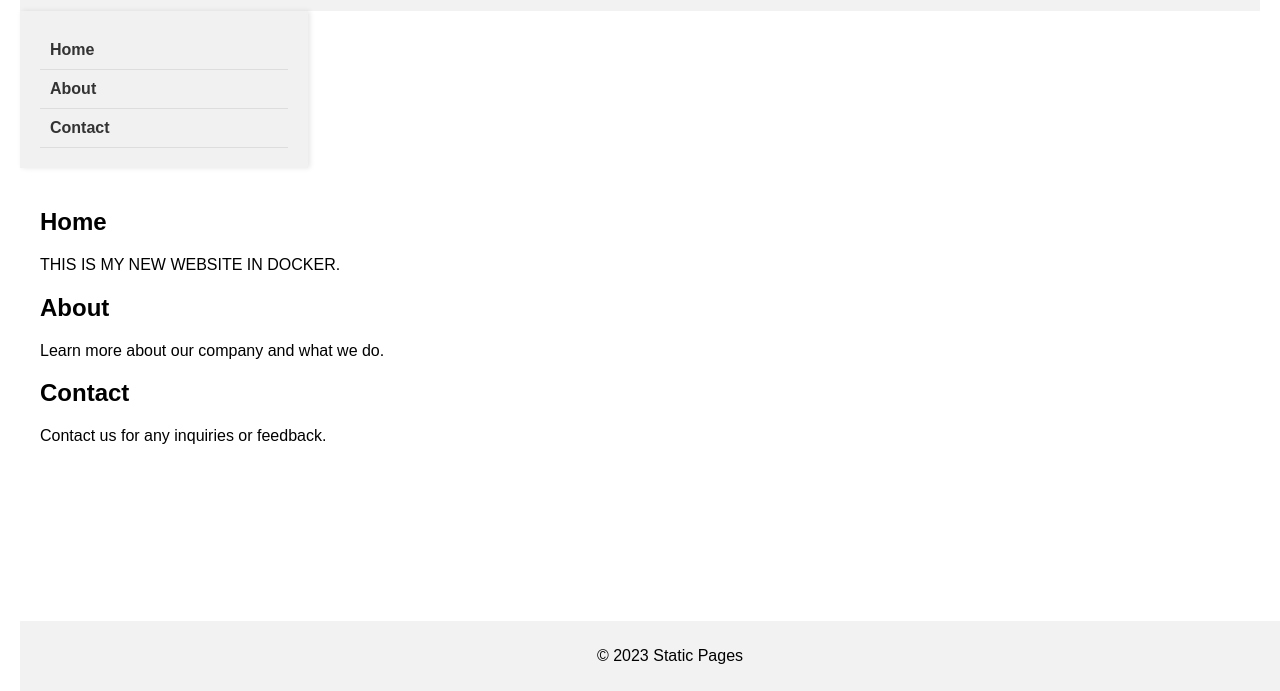
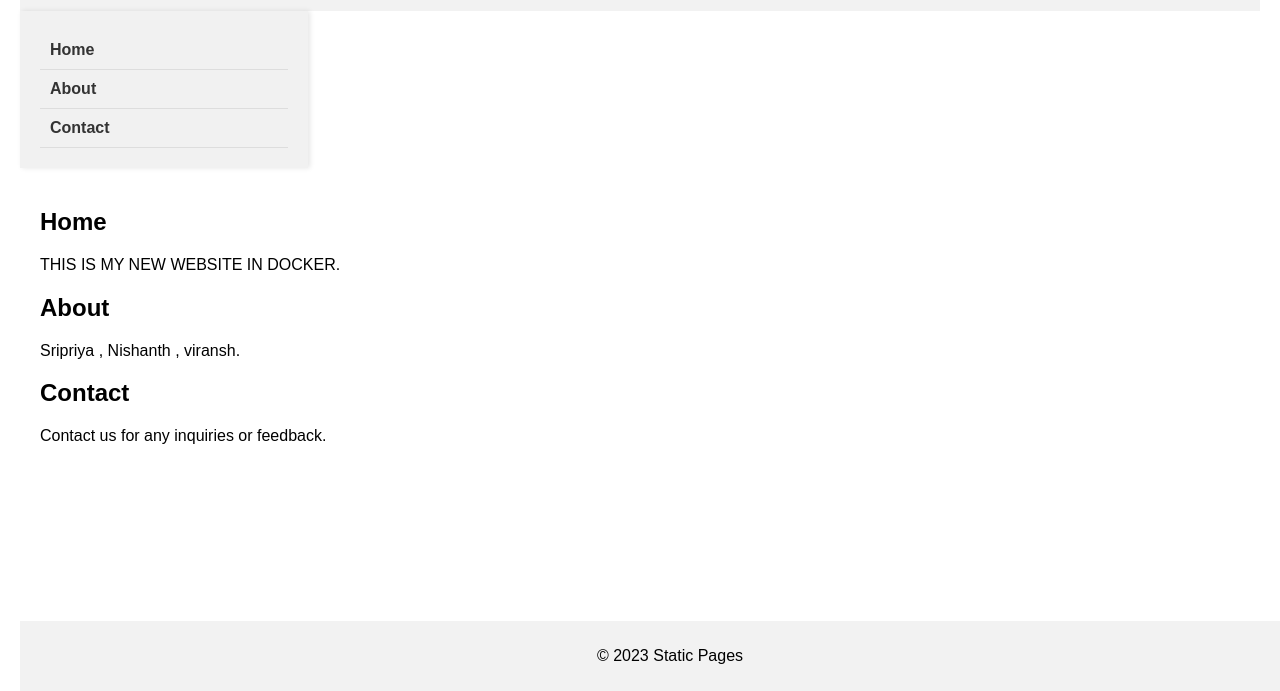
Before and after one commit to SUJANDEMO/Jenkins_Docker_repo, a plain HTML site: page index.html in a window 1280 px wide. Shown: the part 109-800 px from the top of the page. Drawn offline with Linux system fonts and the light colour scheme.

Commit message:
Update index.html

```diff
--- a/index.html
+++ b/index.html
@@ -61,7 +61,7 @@
         <p> THIS IS MY NEW WEBSITE IN DOCKER.</p>
 
         <h2 id="about">About</h2>
-        <p>Learn more about our company and what we do.</p>
+        <p> Sripriya , Nishanth , viransh.</p>
 
         <h2 id="contact">Contact</h2>
         <p>Contact us for any inquiries or feedback.</p>
```
